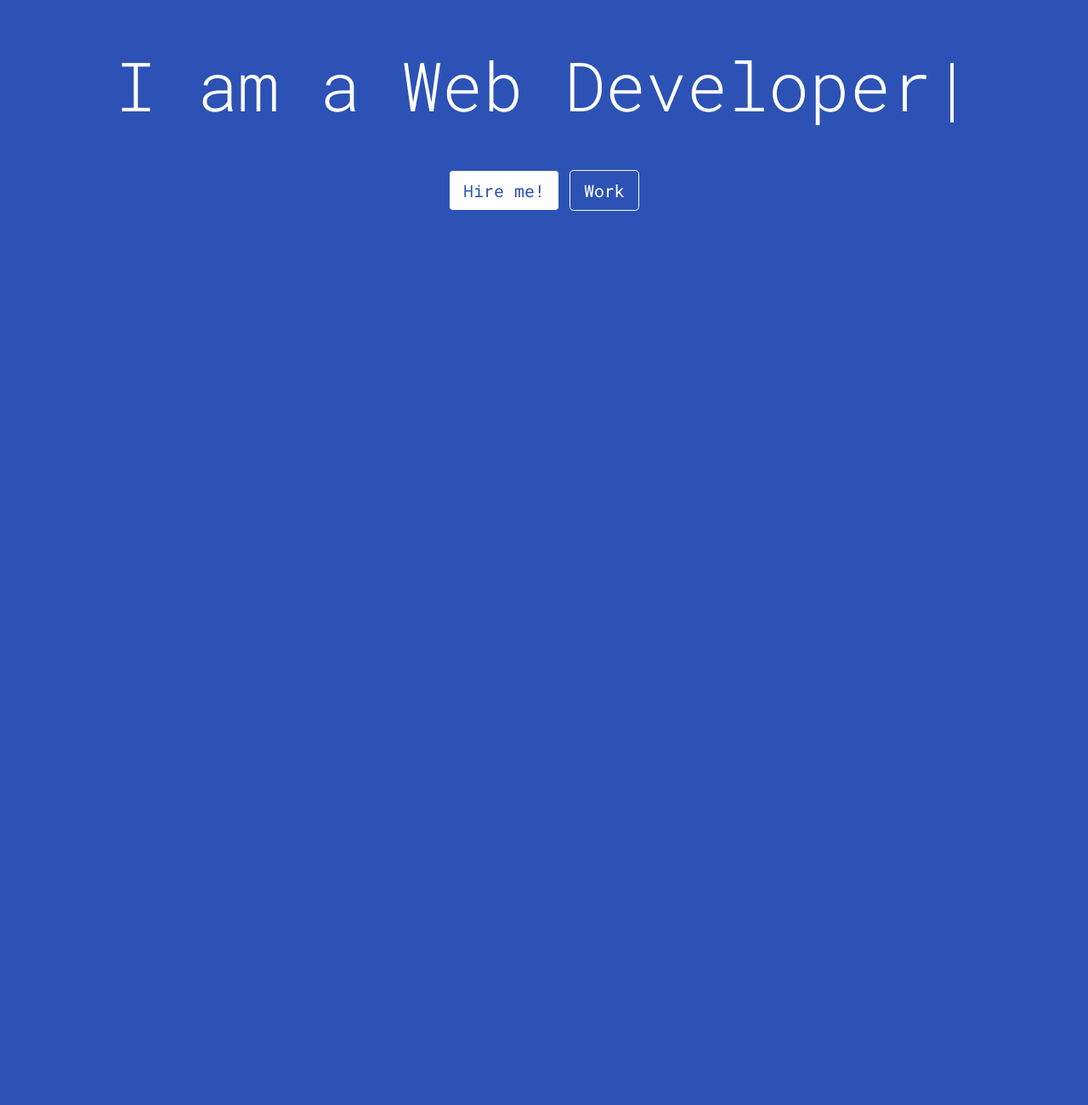
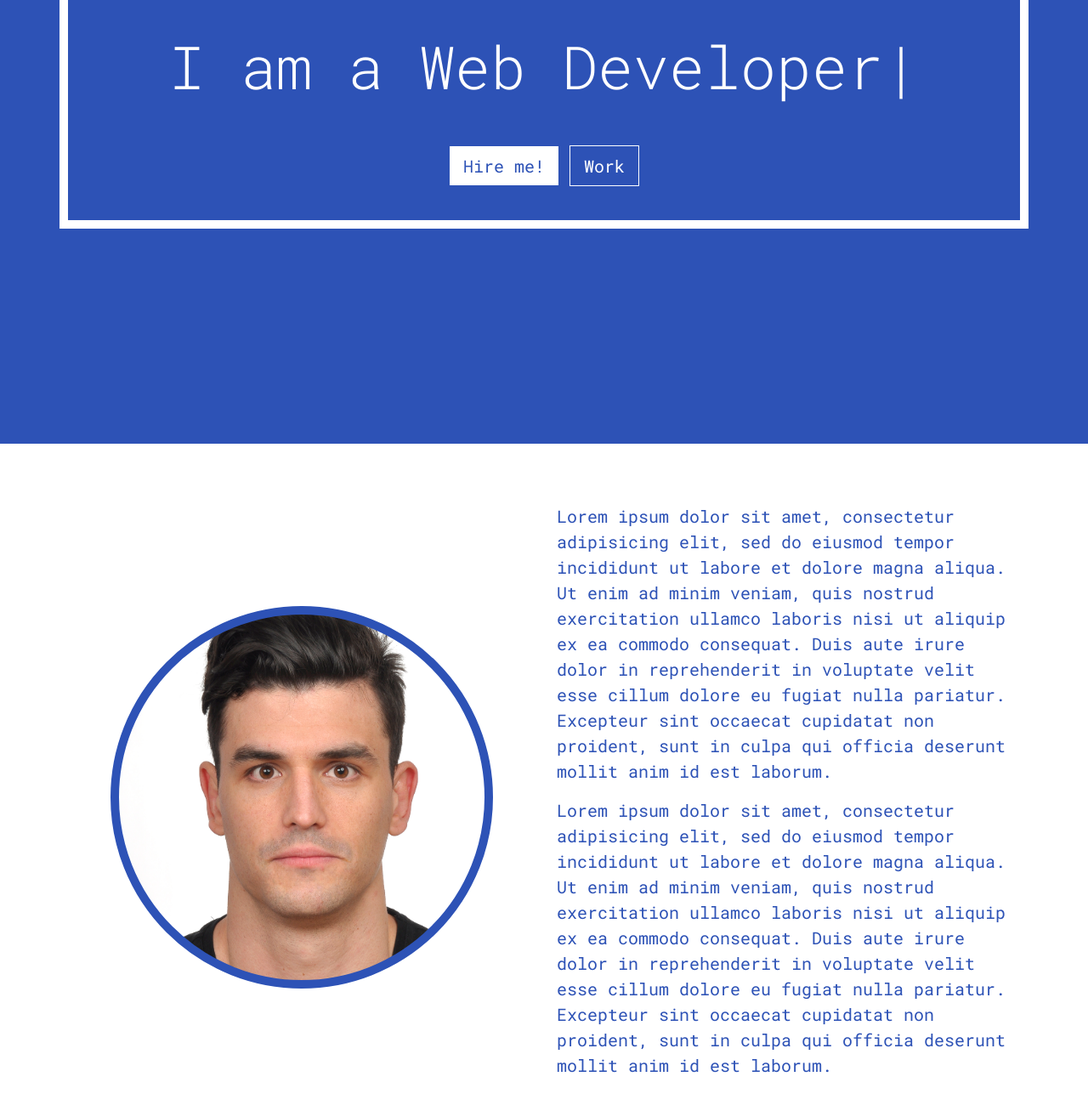
Before and after one commit to mi5ul/personal-portfolio, a website built with webpack: page index.html in a window 1280 px wide. Shown: the part 278-1578 px from the top of the page at 85% size. Before the commit the page ends 800 px from the top, so only its background shows below. Built offline with nearby package versions, Linux system fonts and the light colour scheme.

Commit message:
added about-me section

```diff
--- a/index.html
+++ b/index.html
@@ -10,12 +10,14 @@
 
 		<link href="https://fonts.googleapis.com/css?family=Roboto+Mono:300,400,700" rel="stylesheet">
 		<link rel="stylesheet" type="text/css" href="src/css/styles.css">
+		<link rel="stylesheet" type="text/css" href="src/css/headerAndNav.css">
+		<link rel="stylesheet" type="text/css" href="src/css/aboutMe.css">
 
 		<title>Portfolio</title>
 	</head>
 	<body>
-		<nav class="navbar navbar-expand-lg navbar-light bg-light">
-		  <a id="my-nav" class="navbar-brand" href="#">MRTU_ZAJC</a>
+		<nav class="navbar fixed-top navbar-expand-lg navbar-light bg-light">
+		  <a id="my-nav" class="navbar-brand" href="#">Mirt Suljic</a>
 		  <button
 		  	class="navbar-toggler"
 		  	type="button"
@@ -42,8 +44,8 @@
 		</nav>
 
 		<header>
-			<div class="container">
-				<div class="row align-items-center">
+			<div class="container h-100">
+				<div class="row align-items-center h-100">
 			    <div id="hero-text" class="col">
 			      <span id="typed"></span>
 			      <div class="main-btn-panel">
@@ -55,10 +57,41 @@
 			</div>
 		</header>
 
-		<!-- <h1>Hello, this is my portfolio.</h1>
-		<button id="btn">Press me!</button>
-		<p>Under this I will display my name:</p>
-		<p id="name"></p> -->
+	  <section class="about-me-section">
+	  	<div class="container">
+	  		<div class="row">
+	  			<div class="col-6 d-flex justify-content-center align-items-center">
+	  				<div class="profile-img-wrapper">
+	  					<!-- Image input comes via CSS background for this div element. -->
+	  				</div>
+
+	  			</div>
+	  			<div class="col-6">
+	  				<p>
+	  					Lorem ipsum dolor sit amet, consectetur adipisicing elit, sed do eiusmod
+		  				tempor incididunt ut labore et dolore magna aliqua. Ut enim ad minim veniam,
+		  				quis nostrud exercitation ullamco laboris nisi ut aliquip ex ea commodo
+		  				consequat. Duis aute irure dolor in reprehenderit in voluptate velit esse
+		  				cillum dolore eu fugiat nulla pariatur. Excepteur sint occaecat cupidatat non
+		  				proident, sunt in culpa qui officia deserunt mollit anim id est laborum.
+	  				</p>
+	  				<p>
+	  					Lorem ipsum dolor sit amet, consectetur adipisicing elit, sed do eiusmod
+		  				tempor incididunt ut labore et dolore magna aliqua. Ut enim ad minim veniam,
+		  				quis nostrud exercitation ullamco laboris nisi ut aliquip ex ea commodo
+		  				consequat. Duis aute irure dolor in reprehenderit in voluptate velit esse
+		  				cillum dolore eu fugiat nulla pariatur. Excepteur sint occaecat cupidatat non
+		  				proident, sunt in culpa qui officia deserunt mollit anim id est laborum.
+	  				</p>
+	  			</div>
+
+	  		</div>
+	  	</div>
+	  </section>
+
+	  <section class="skills-section">
+
+	  </section>
 
 
 
--- /dev/null
+++ b/src/css/aboutMe.css
@@ -0,0 +1,15 @@
+.about-me-section {
+	--blue: #2D52B6;
+	color: var(--blue);
+	padding: 70px 0;
+}
+
+.profile-img-wrapper {
+	height: 450px;
+	width: 450px;
+	border: 10px solid var(--blue);
+	border-radius: 50%;
+	background-image: url('../img/mirtsuljic_photo.jpg');
+	background-size: cover;
+	background-position: center;
+}
--- /dev/null
+++ b/src/css/headerAndNav.css
@@ -0,0 +1,44 @@
+header {
+	--blue: #2D52B6;
+	background-color: var(--blue);
+	color: white;
+	height: 100vh;
+}
+
+#hero-text {
+	text-align: center;
+	padding: 40px;
+	border: 10px solid white;
+}
+
+#typed {
+	font-size: 3.5em;
+	font-weight: 300;
+}
+
+.typed-cursor {
+	font-size: 3.5em;
+	font-weight: 300;
+}
+
+.main-btn-panel {
+	margin-top: 40px;
+}
+
+#hire-btn {
+	color: var(--blue);
+	background-color: white;
+	border: 1px solid var(--blue);
+	border-radius: 0;
+}
+
+#work-btn {
+	background-color: var(--blue);
+	border: 1px solid white;
+	border-radius: 0;
+
+}
+
+#my-nav {
+	color: var(--blue);
+}
--- a/src/css/styles.css
+++ b/src/css/styles.css
@@ -1,53 +1,4 @@
 body {
-	--blue: #2D52B6;
-	background-color: var(--blue);
-	color: white;
 	font-size: 20px;
 	font-family: 'Roboto Mono', monospace;
 }
-
-header {
-	height: 90vh;
-}
-
-.container {
-	height: 100%;
-}
-
-.row {
-	height: 100%;
-}
-
-#hero-text {
-	text-align: center;
-}
-
-#typed {
-	font-size: 4em;
-	font-weight: 300;
-}
-
-.typed-cursor {
-	font-size: 4em;
-	font-weight: 300;
-
-}
-
-.main-btn-panel {
-	margin-top: 40px;
-}
-
-#hire-btn {
-	color: var(--blue);
-	background-color: white;
-	border: 1px solid var(--blue);
-}
-
-#work-btn {
-	background-color: var(--blue);
-	border: 1px solid white;
-}
-
-#my-nav {
-	color: var(--blue);
-}
```
Also changed, not shown: src/img/mirtsuljic_photo.jpg (added).
